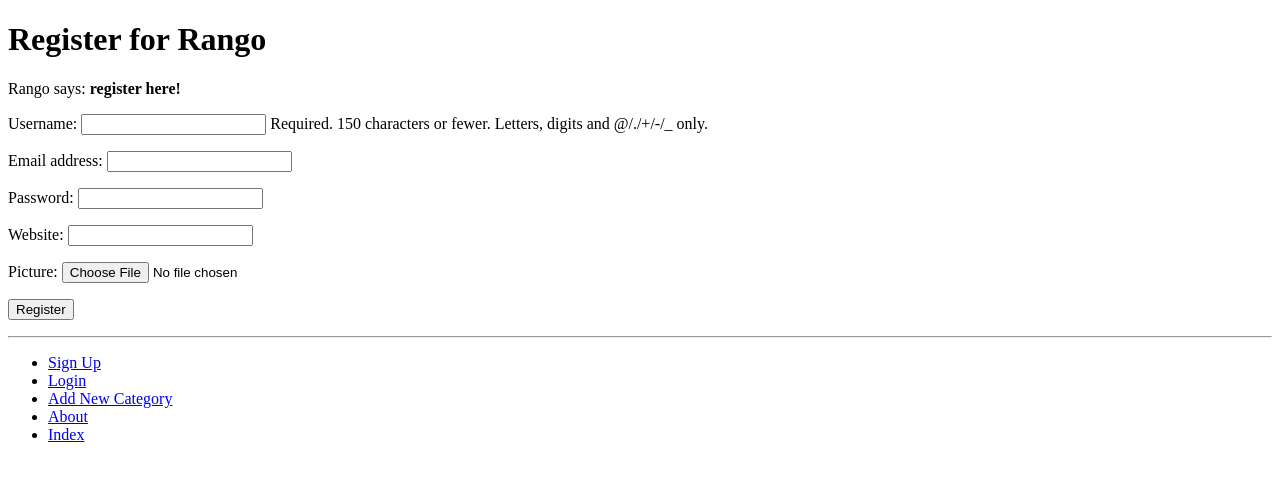
After one commit to binfengcheng/tango_with_django_project, a Django app: page /rango/register/ in a window 1280 px wide. The commit adds this page. Shown: the top 481 px of the page. Run offline with Django 3.2, Linux system fonts and the light colour scheme; data that the repository does not hold is empty.

Commit message:
Chapter 9.

```diff
--- a/rango/admin.py
+++ b/rango/admin.py
@@ -1,5 +1,6 @@
 from django.contrib import admin
 from rango.models import Category, Page
+from rango.models import UserProfile
 
 
 class PageAdmin(admin.ModelAdmin):
@@ -14,3 +15,4 @@ class CategoryAdmin(admin.ModelAdmin):
 # Register your models here.
 admin.site.register(Category, CategoryAdmin)
 admin.site.register(Page, PageAdmin)
+admin.site.register(UserProfile)
--- a/rango/forms.py
+++ b/rango/forms.py
@@ -1,5 +1,7 @@
 from django import forms
 from rango.models import Page, Category
+from django.contrib.auth.models import User
+from rango.models import UserProfile
 
 
 class CategoryForm(forms.ModelForm):
@@ -47,3 +49,16 @@ class PageForm(forms.ModelForm):
             cleaned_data['url'] = url
 
         return cleaned_data
+
+
+class UserForm(forms.ModelForm):
+    password = forms.CharField(widget=forms.PasswordInput())
+    class Meta:
+        model = User
+        fields = ('username', 'email', 'password',)
+
+
+class UserProfileForm(forms.ModelForm):
+    class Meta:
+        model = UserProfile
+        fields = ('website', 'picture',)
--- a/rango/models.py
+++ b/rango/models.py
@@ -1,5 +1,6 @@
 from django.db import models
 from django.template.defaultfilters import slugify
+from django.contrib.auth.models import User
 
 
 # Create your models here.
@@ -32,3 +33,15 @@ class Page(models.Model):
 
     def __str__(self):
         return self.title
+
+
+class UserProfile(models.Model):
+    # This line is required. Links UserProfile to a User model instance.
+    user = models.OneToOneField(User, on_delete=models.CASCADE)
+
+    # The additional attributes we wish to include.
+    website = models.URLField(blank=True)
+    picture = models.ImageField(upload_to='profile_images', blank=True)
+
+    def __str__(self):
+        return self.user.username
--- a/rango/urls.py
+++ b/rango/urls.py
@@ -10,4 +10,8 @@ urlpatterns = [
              views.show_category, name='show_category'),
     path('add_category/', views.add_category, name='add_category'),
     path('category/<slug:category_name_slug>/add_page/', views.add_page, name='add_page'),
+    path('register/', views.register, name='register'), # New mapping!
+    path('login/', views.user_login, name='login'),
+    path('restricted/', views.restricted, name='restricted'),
+    path('logout/', views.user_logout, name='logout'),
 ]
--- a/rango/views.py
+++ b/rango/views.py
@@ -1,10 +1,14 @@
 from django.shortcuts import render, redirect
-from django.shortcuts import render
-from django.urls import reverse
-
 from rango.forms import CategoryForm, PageForm
 from rango.models import Category
 from rango.models import Page
+from rango.forms import UserForm, UserProfileForm
+
+from django.contrib.auth import authenticate, login
+from django.http import HttpResponse
+from django.urls import reverse
+from django.contrib.auth.decorators import login_required
+from django.contrib.auth import authenticate, login, logout
 
 
 # Create your views here.
@@ -109,3 +113,123 @@ def add_page(request, category_name_slug):
 
     context_dict = {'form': form, 'category': category}
     return render(request, 'rango/add_page.html', context=context_dict)
+
+
+def register(request):
+    # A boolean value for telling the template
+    # whether the registration was successful.
+    # Set to False initially. Code changes value to # True when registration succeeds.
+    registered = False
+    # If it's a HTTP POST, we're interested in processing form data.
+    if request.method == 'POST':
+        # Attempt to grab information from the raw form information.
+        # Note that we make use of both UserForm and UserProfileForm.
+        user_form = UserForm(request.POST)
+        profile_form = UserProfileForm(request.POST)
+
+        # If the two forms are valid...
+        if user_form.is_valid() and profile_form.is_valid():
+            # Save the user's form data to the database.
+            user = user_form.save()
+            # Now we hash the password with the set_password method.
+            # Once hashed, we can update the user object. user.set_password(user.password)
+            user.save()
+
+            # Now sort out the UserProfile instance.
+            # Since we need to set the user attribute ourselves,
+            # we set commit=False. This delays saving the model
+
+            # until we're ready to avoid integrity problems.
+            profile = profile_form.save(commit=False)
+            profile.user = user
+
+            # Did the user provide a profile picture?
+            # If so, we need to get it from the input form and #put it in the UserProfile model.
+            if 'picture' in request.FILES:
+                profile.picture = request.FILES['picture']
+
+            # Now we save the UserProfile model instance.
+            profile.save()
+
+            # Update our variable to indicate that the template # registration was successful.
+            registered = True
+
+        else:
+            # Invalid form or forms - mistakes or something else?
+            # Print problems to the terminal.
+            print(user_form.errors, profile_form.errors)
+
+    else:
+        # Not a HTTP POST, so we render our form using two ModelForm instances.
+        # These forms will be blank, ready for user input.
+        user_form = UserForm()
+        profile_form = UserProfileForm()
+
+    # Render the template depending on the context.
+    return render(request, 'rango/register.html',
+                  context={'user_form': user_form,
+                           'profile_form': profile_form,
+                           'registered': registered})
+
+
+def user_login(request):
+    # If the request is a HTTP POST, try to pull out the relevant information.
+    if request.method == 'POST':
+        # Gather the username and password provided by the user.
+        # This information is obtained from the login form.
+        # We use request.POST.get('<variable>') as opposed
+        # to request.POST['<variable>'], because the
+        # request.POST.get('<variable>') returns None if the
+        # value does not exist, while request.POST['<variable>'] # will raise a KeyError exception.
+        username = request.POST.get('username')
+        password = request.POST.get('password')
+
+        # Use Django's machinery to attempt to see if the username/password
+        # combination is valid - a User object is returned if it is.
+        user = authenticate(username=username, password=password)
+
+        # If we have a User object, the details are correct.
+        # If None (Python's way of representing the absence of a value), no user
+        # with matching credentials was found.
+        if user:
+            # Is the account active? It could have been disabled.
+            if user.is_active:
+                # If the account is valid and active, we can log the user in.
+                # We'll send the user back to the homepage.
+                login(request, user)
+                return redirect(reverse('rango:index'))
+            else:
+                # An inactive account was used - no logging in!
+                return HttpResponse("Your Rango account is disabled.")
+        else:
+            # Bad login details were provided. So we can't log the user in.
+            print(f"Invalid login details: {username}, {password}")
+            return HttpResponse("Invalid login details supplied.")
+
+    # This scenario would most likely be a HTTP GET.
+    else:
+        # No context variables to pass to the template system, hence the
+        # blank dictionary object...
+        return render(request, 'rango/login.html')
+
+
+def some_view(request):
+    if not request.user.is_authenticated():
+        return HttpResponse("You are logged in.")
+    else:
+        return HttpResponse("You are not logged in.")
+
+
+@login_required
+def restricted(request):
+    return HttpResponse("Since you're logged in, you can see this text!")
+
+
+# Use the login_required() decorator to ensure only those logged in can
+# access the view.
+@login_required
+def user_logout(request):
+    # Since we know the user is logged in, we can now just log them out.
+    logout(request)
+    # Take the user back to the homepage.
+    return redirect(reverse('rango:index'))
--- a/templates/rango/base.html
+++ b/templates/rango/base.html
@@ -15,21 +15,32 @@
 
     <body>
 
-        <div>
-            {% block sidebar_block %}
-                {% get_category_list category %}
-            {% endblock %}
-        </div>
+
 
 
         <div>
             {% block body_block %}
             {% endblock %}
         </div>
+        <div>
+            {% block sidebar_block %}
+                {% get_category_list category %}
+            {% endblock %}
+        </div>
         <hr />
         <div>
             <ul>
-                <li><a href="{% url 'rango:add_category' %}">Add a New Category</a></li>
+                {% if user.is_authenticated %}
+                    <!-- Show these links when the user is logged in -->
+                <li><a href="{% url 'rango:restricted' %}">Restricted Page</a></li>
+                <li><a href="{% url 'rango:logout' %}">Logout</a></li>
+                {% else %}
+                    <!-- Show these links when the user is NOT logged in -->
+                <li><a href="{% url 'rango:register' %}">Sign Up</a></li>
+                <li><a href="{% url 'rango:login' %}">Login</a></li>
+                {% endif %}
+                    <!-- Outside the conditional statements, ALWAYS show -->
+                <li><a href="{% url 'rango:add_category' %}">Add New Category</a></li>
                 <li><a href="{% url 'rango:about' %}">About</a></li>
                 <li><a href="{% url 'rango:index' %}">Index</a></li>
             </ul>
--- /dev/null
+++ b/templates/rango/register.html
@@ -0,0 +1,27 @@
+{% extends 'rango/base.html' %}
+{% load staticfiles %}
+
+{% block title_block %}
+    Register
+{% endblock %}
+
+{% block body_block %}
+<h1>Register for Rango</h1>
+{% if registered %}
+    Rango says: <strong>thank you for registering!</strong>
+    <a href="{% url 'rango:index' %}">Return to the homepage.</a><br/>
+{%else%}
+Rango says: <strong>register here!</strong><br/>
+<form id="user_form" method="post"
+      action="{% url 'rango:register' %}"
+enctype="multipart/form-data">
+    {% csrf_token %}
+    <!-- Display each form -->
+    {{ user_form.as_p }}
+    {{ profile_form.as_p }}
+
+    <!-- Provide a button to click to submit the form. -->
+    <input type="submit" name="submit" value="Register" />
+</form>
+{% endif %}
+{% endblock %}
```
Also changed, not shown: tango_with_django_project/settings.py (+12 -0 lines), templates/rango/index.html (+6 -1 lines), templates/rango/login.html (added, +19 -0 lines).
